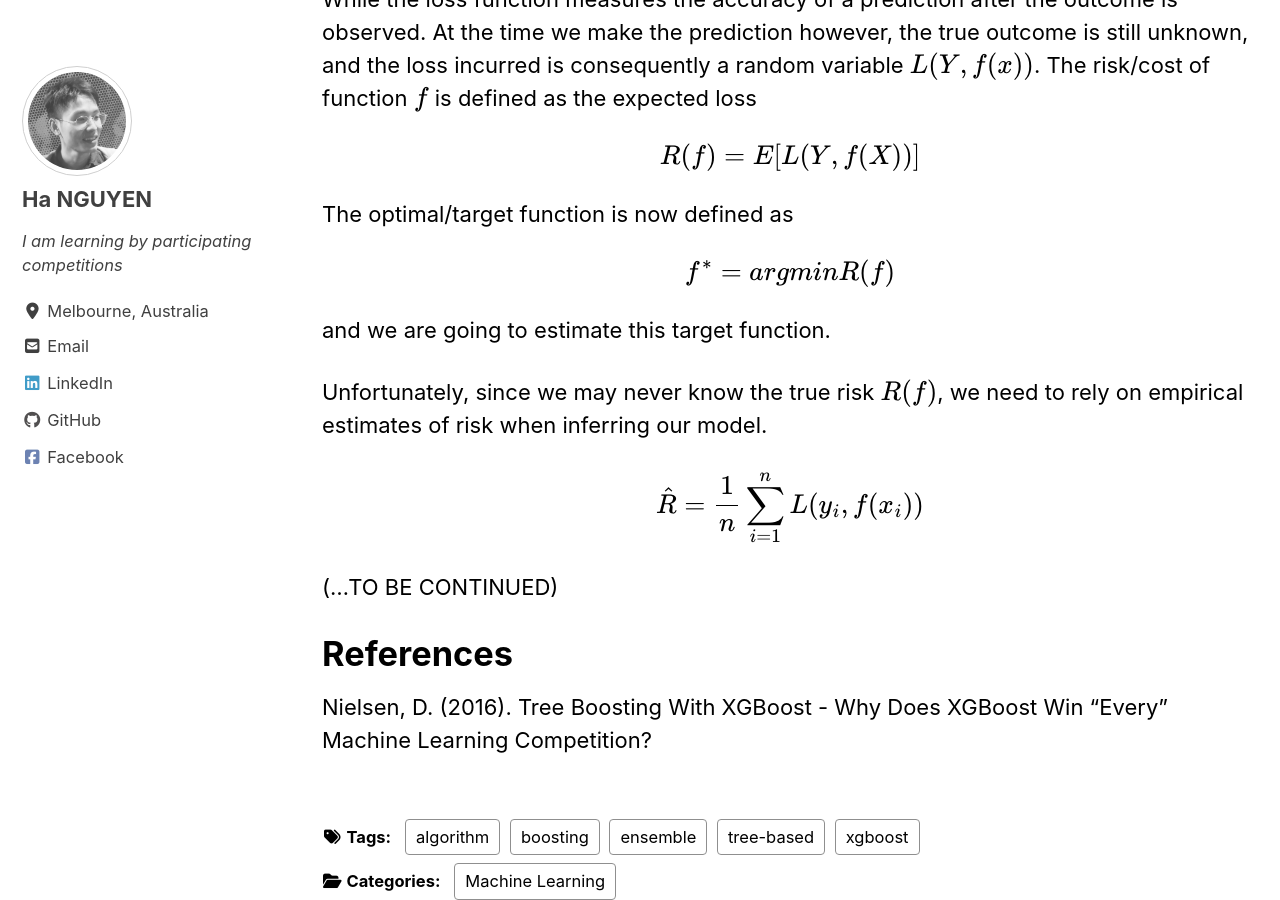
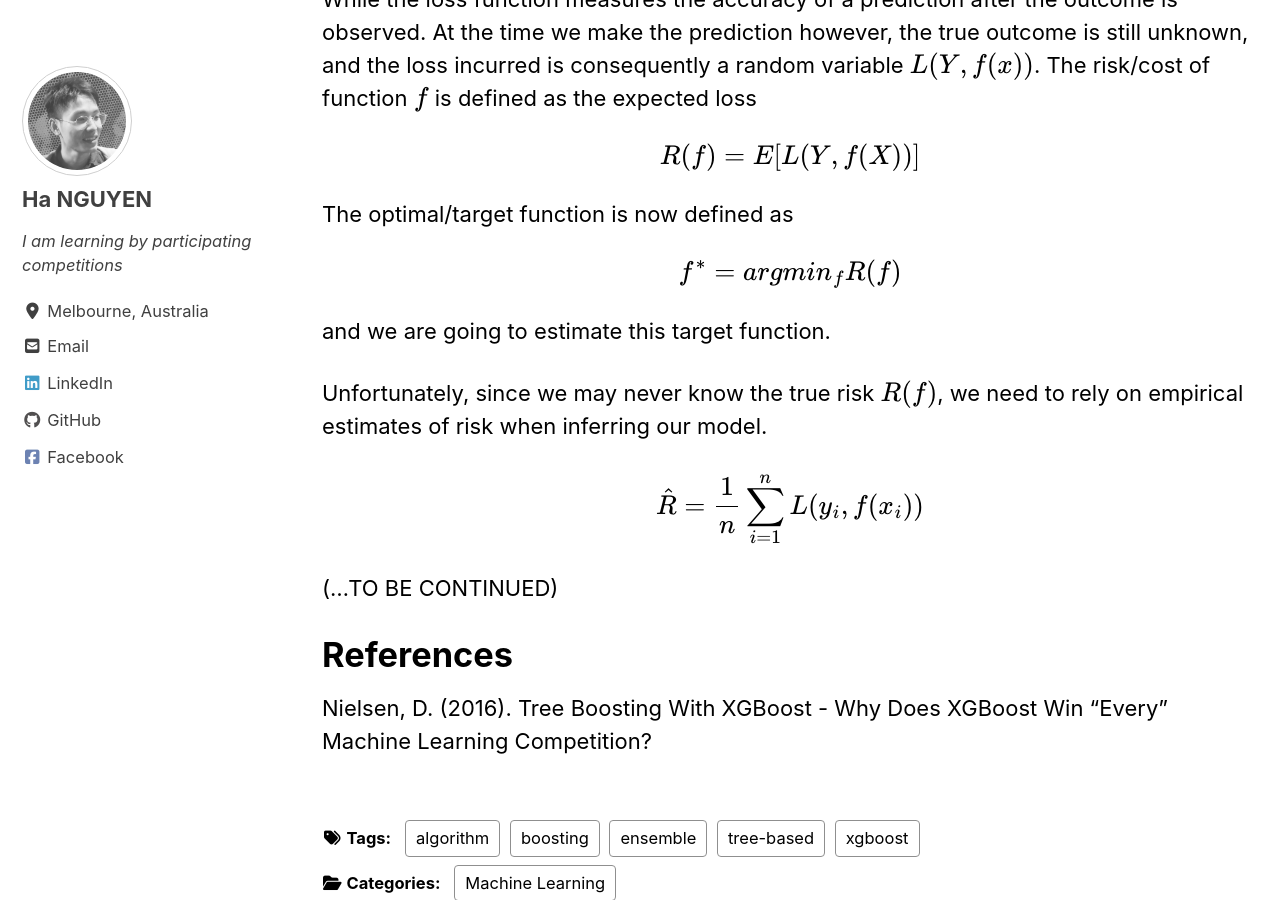
Before and after one commit to datasciblog/datasciblog.github.io, a Jekyll site: the page built from _posts/2020-02-26-tree-boosting-03.md, in a window 1280 px wide and 900 px high, scrolled down 1244 px. Built offline with Jekyll 4.4.1, drawn with Linux system fonts in a browser that asks for light colours; cached includes are drawn as plain includes; nearby versions of some CDN libraries; formulas are drawn with MathJax 3.

Commit message:
Update 2020-02-26-tree-boosting-03.md

```diff
--- a/_posts/2020-02-26-tree-boosting-03.md
+++ b/_posts/2020-02-26-tree-boosting-03.md
@@ -41,7 +41,7 @@ $$R(f) = E[L(Y, f(X))]$$
 
 The optimal/target function is now defined as
 
-$$ f^{*} = arg min R(f) $$
+$$ f^{*} = argmin_f R(f) $$
 
 and we are going to estimate this target function.
 
```
